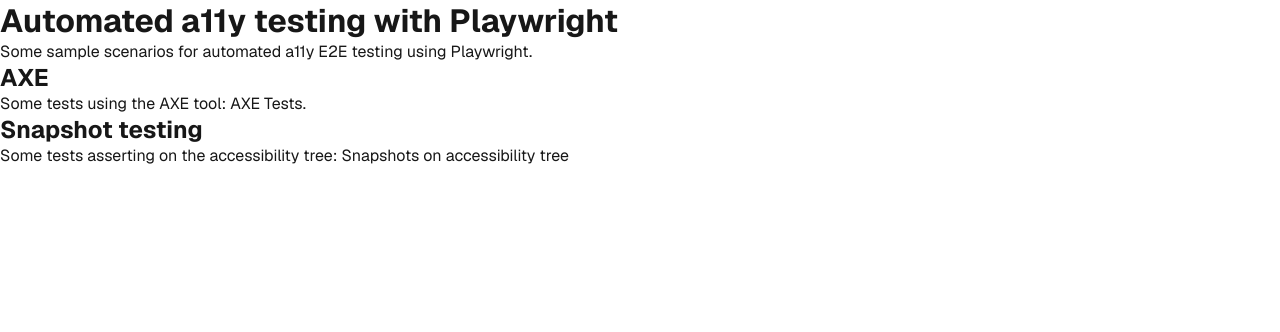
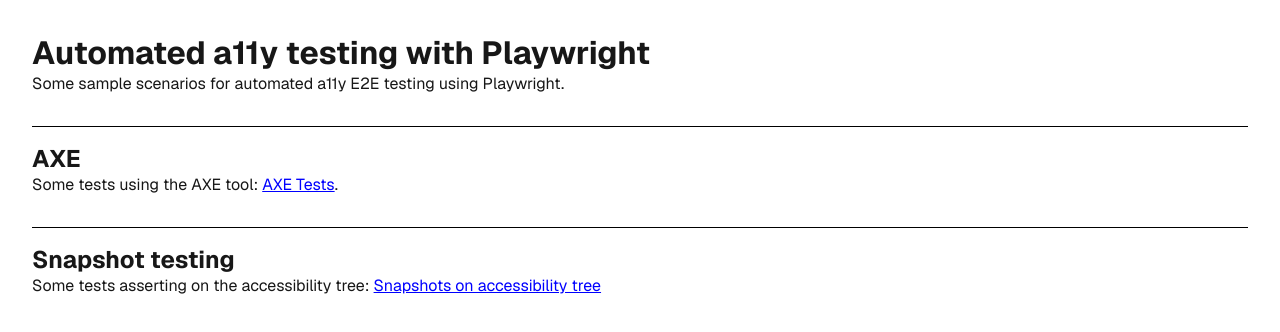
Before and after one commit to feerglas/a11y-automated-tests, a Next.js app: page / in a window 1280 px wide. Shown: the top 332 px of the page. Built offline with nearby package versions, Linux system fonts and the light colour scheme.

Commit message:
style: minor style adoptions

```diff
--- a/src/app/globals.css
+++ b/src/app/globals.css
@@ -1,13 +1,6 @@
 :root {
   --background: #ffffff;
   --foreground: #171717;
-}
-
-@media (prefers-color-scheme: dark) {
-  :root {
-    --background: #0a0a0a;
-    --foreground: #ededed;
-  }
 }
 
 html,
@@ -22,6 +15,7 @@
   font-family: Arial, Helvetica, sans-serif;
   -webkit-font-smoothing: antialiased;
   -moz-osx-font-smoothing: grayscale;
+  padding: 2rem;
 }
 
 * {
@@ -29,14 +23,3 @@
   padding: 0;
   margin: 0;
 }
-
-a {
-  color: inherit;
-  text-decoration: none;
-}
-
-@media (prefers-color-scheme: dark) {
-  html {
-    color-scheme: dark;
-  }
-}
--- /dev/null
+++ b/src/app/layout.css
@@ -0,0 +1,20 @@
+a {
+  color: blue;
+}
+
+a:hover,
+a:focus {
+  color: red;
+}
+
+@media (prefers-color-scheme: dark) {
+  html {
+    color-scheme: dark;
+  }
+}
+
+section {
+  margin-block: 2rem;
+  padding-block-start: 1rem;
+  border-top: 1px solid black;
+}
--- a/src/app/layout.tsx
+++ b/src/app/layout.tsx
@@ -1,6 +1,7 @@
 import type { Metadata } from "next";
 import { Geist, Geist_Mono } from "next/font/google";
 import "./globals.css";
+import "./layout.css";
 
 const geistSans = Geist({
   variable: "--font-geist-sans",
--- a/src/app/page.module.css
+++ b/src/app/page.module.css
@@ -1,6 +1,3 @@
 .page {
   font-family: var(--font-geist-sans);
 }
-
-.main {
-}
--- a/src/app/page.tsx
+++ b/src/app/page.tsx
@@ -4,15 +4,19 @@
 export default function Home() {
   return (
     <div className={styles.page}>
-      <main className={styles.main}>
+      <main>
         <h1>Automated a11y testing with Playwright</h1>
         <p>Some sample scenarios for automated a11y E2E testing using Playwright.</p>
 
-        <h2>AXE</h2>
-        <p>Some tests using the AXE tool: <Link href='/axe'>AXE Tests</Link>.</p>
+        <section className={styles.section}>
+          <h2>AXE</h2>
+          <p>Some tests using the AXE tool: <Link href='/axe'>AXE Tests</Link>.</p>
+        </section>
 
-        <h2>Snapshot testing</h2>
-        <p>Some tests asserting on the accessibility tree: <Link href='/snapshot'>Snapshots on accessibility tree</Link></p>
+        <section className={styles.section}>
+          <h2>Snapshot testing</h2>
+          <p>Some tests asserting on the accessibility tree: <Link href='/snapshot'>Snapshots on accessibility tree</Link></p>
+        </section>
       </main>
     </div>
   );
```
